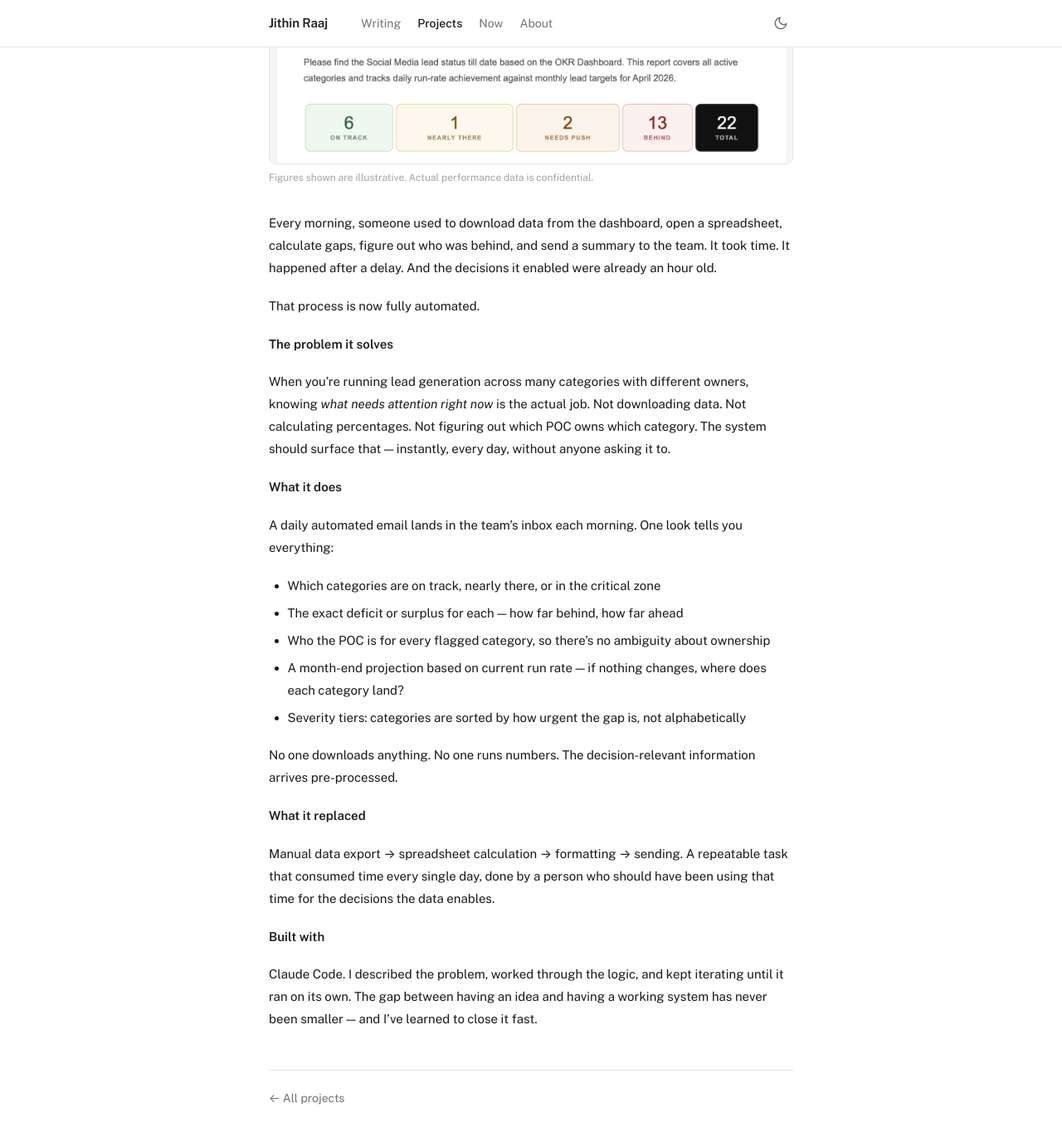
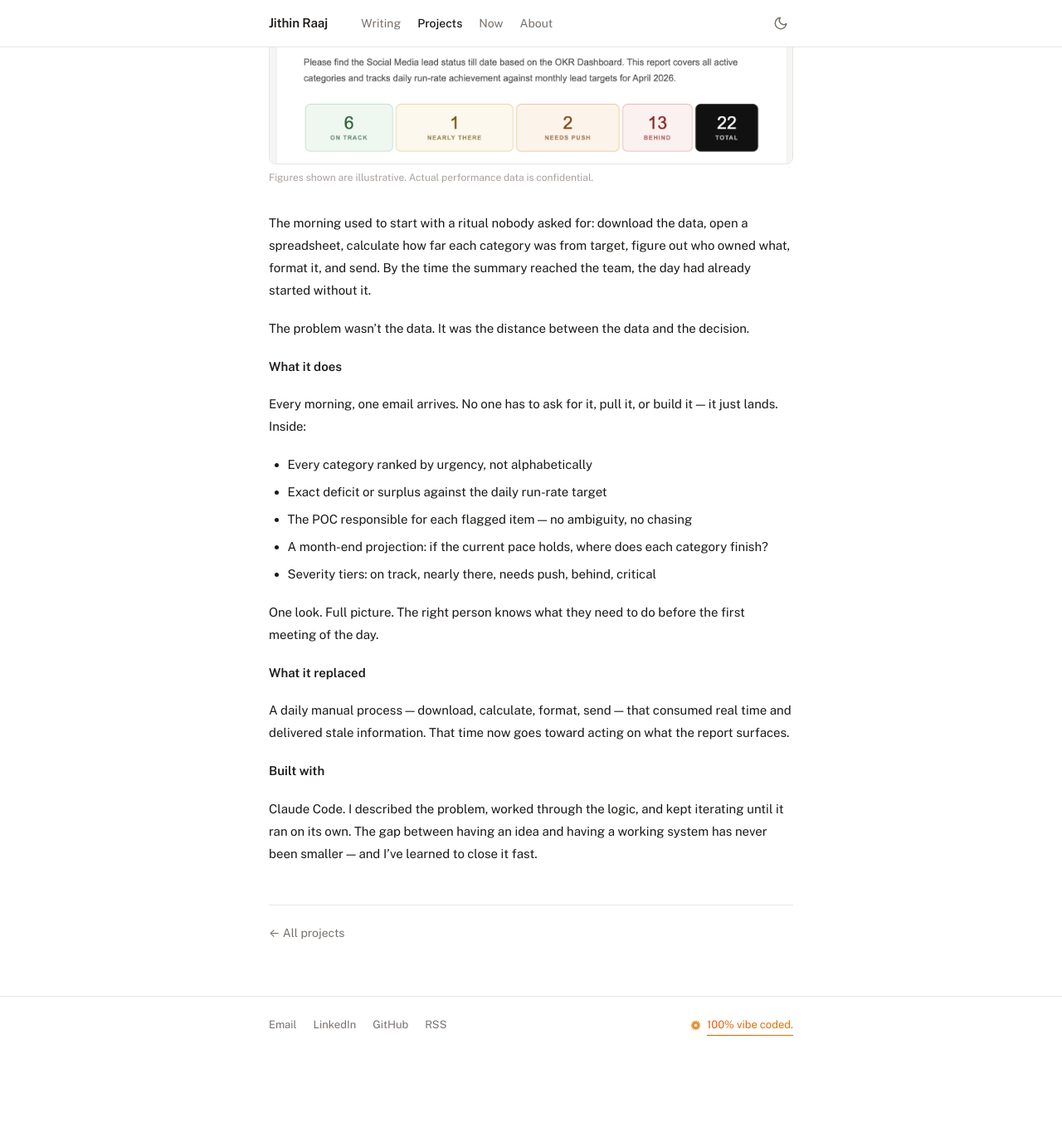
Before and after one commit to jithinrajtk/jithinrajtk.github.io, a Jekyll site: the page built from _projects/okr-report-system.md, in a window 1280 px wide and 1400 px high, scrolled down 449 px. Shown: the top 1370 px of the window at 83% size. Built offline with Jekyll 4.4.1, drawn with Linux system fonts in a browser that asks for light colours; nearby versions of some CDN libraries; after the commit the page ends 1719 px from its top, so only the background shows below that.

Commit message:
Rewrite OKR project copy for better readability and rhythm

```diff
--- a/_projects/okr-report-system.md
+++ b/_projects/okr-report-system.md
@@ -11,29 +11,25 @@ tools: [Claude Code]
 <figcaption>Figures shown are illustrative. Actual performance data is confidential.</figcaption>
 </figure>
 
-Every morning, someone used to download data from the dashboard, open a spreadsheet, calculate gaps, figure out who was behind, and send a summary to the team. It took time. It happened after a delay. And the decisions it enabled were already an hour old.
+The morning used to start with a ritual nobody asked for: download the data, open a spreadsheet, calculate how far each category was from target, figure out who owned what, format it, and send. By the time the summary reached the team, the day had already started without it.
 
-That process is now fully automated.
-
-**The problem it solves**
-
-When you're running lead generation across many categories with different owners, knowing *what needs attention right now* is the actual job. Not downloading data. Not calculating percentages. Not figuring out which POC owns which category. The system should surface that — instantly, every day, without anyone asking it to.
+The problem wasn't the data. It was the distance between the data and the decision.
 
 **What it does**
 
-A daily automated email lands in the team's inbox each morning. One look tells you everything:
+Every morning, one email arrives. No one has to ask for it, pull it, or build it — it just lands. Inside:
 
-- Which categories are on track, nearly there, or in the critical zone
-- The exact deficit or surplus for each — how far behind, how far ahead
-- Who the POC is for every flagged category, so there's no ambiguity about ownership
-- A month-end projection based on current run rate — if nothing changes, where does each category land?
-- Severity tiers: categories are sorted by how urgent the gap is, not alphabetically
+- Every category ranked by urgency, not alphabetically
+- Exact deficit or surplus against the daily run-rate target
+- The POC responsible for each flagged item — no ambiguity, no chasing
+- A month-end projection: if the current pace holds, where does each category finish?
+- Severity tiers: on track, nearly there, needs push, behind, critical
 
-No one downloads anything. No one runs numbers. The decision-relevant information arrives pre-processed.
+One look. Full picture. The right person knows what they need to do before the first meeting of the day.
 
 **What it replaced**
 
-Manual data export → spreadsheet calculation → formatting → sending. A repeatable task that consumed time every single day, done by a person who should have been using that time for the decisions the data enables.
+A daily manual process — download, calculate, format, send — that consumed real time and delivered stale information. That time now goes toward acting on what the report surfaces.
 
 **Built with**
 
```
